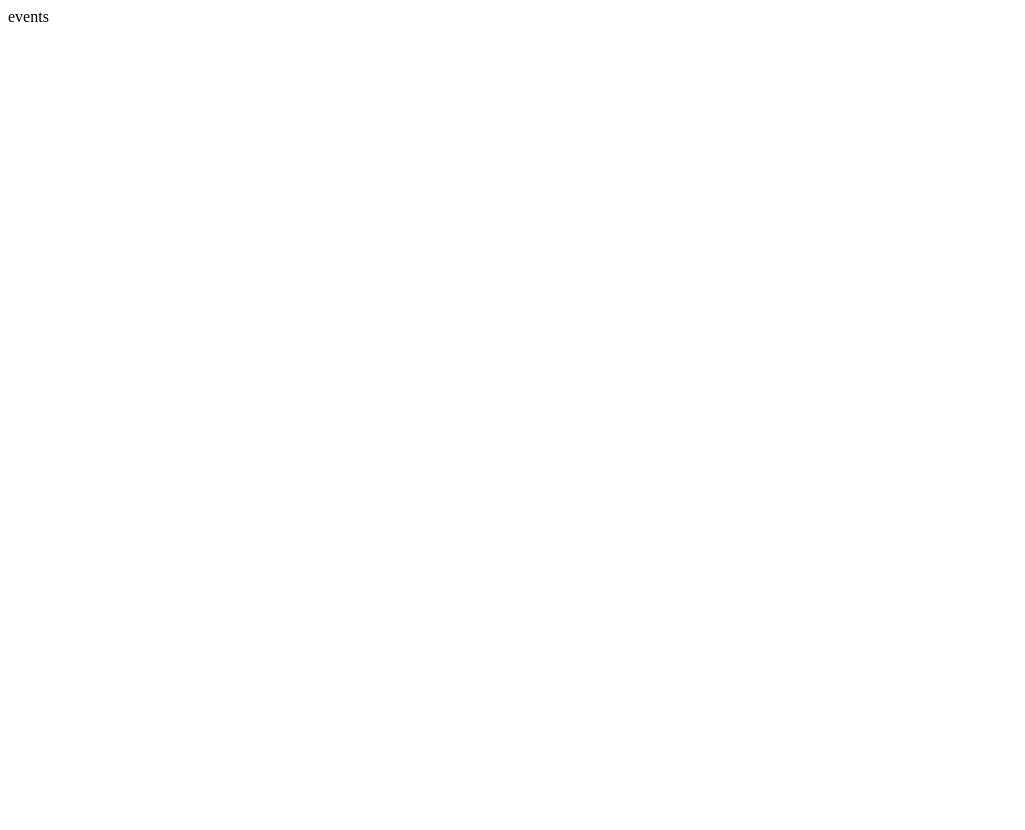
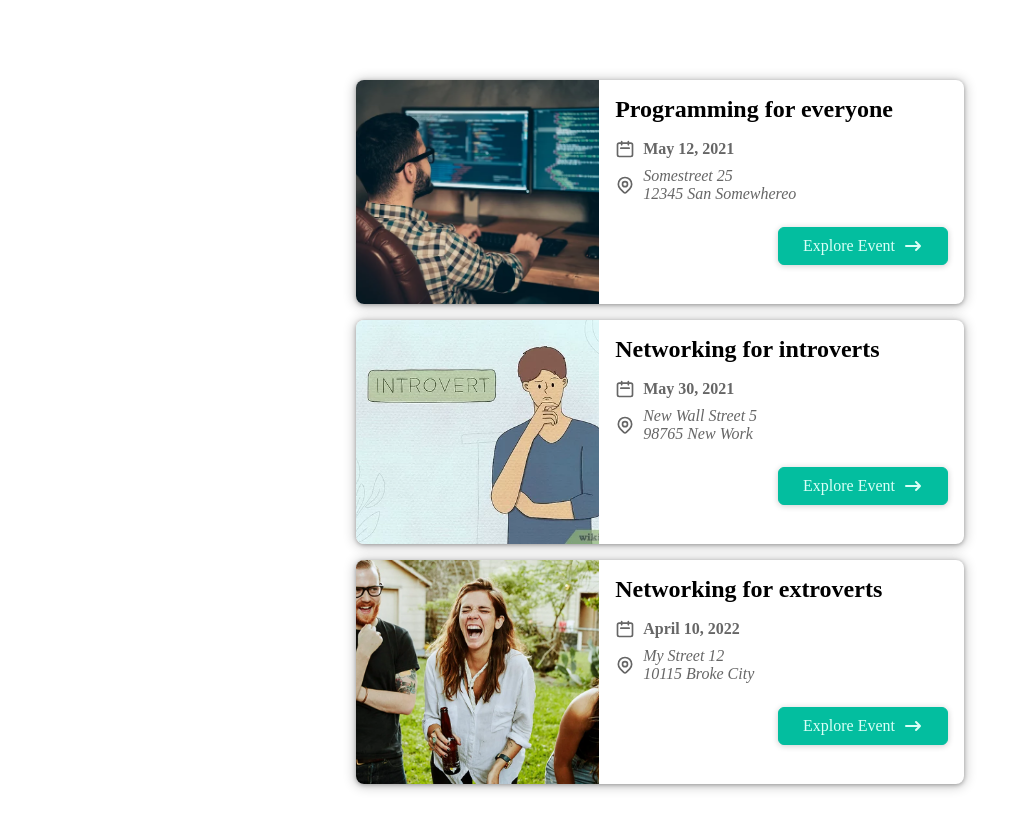
Before and after one commit to alimirzaeimajd/Nextjs-events-app, a Next.js app: page /events in a window 1280 px wide. Shown: the top 830 px of the page, without its empty margins (0-1025 px from the left). Before the commit the page ends 800 px from the top, so only its background shows below. Built offline with nearby package versions, Linux system fonts and the light colour scheme.

Commit message:
all events

```diff
--- a/pages/events/index.js
+++ b/pages/events/index.js
@@ -1,7 +1,11 @@
 import React from "react";
+import { getAllEvents } from "@/dummy-data";
+import Eventlist from "@/components/events/event-list";
 
 const events = () => {
-  return <div>events</div>;
+  const events = getAllEvents();
+
+  return <Eventlist items={events} />;
 };
 
 export default events;
```
